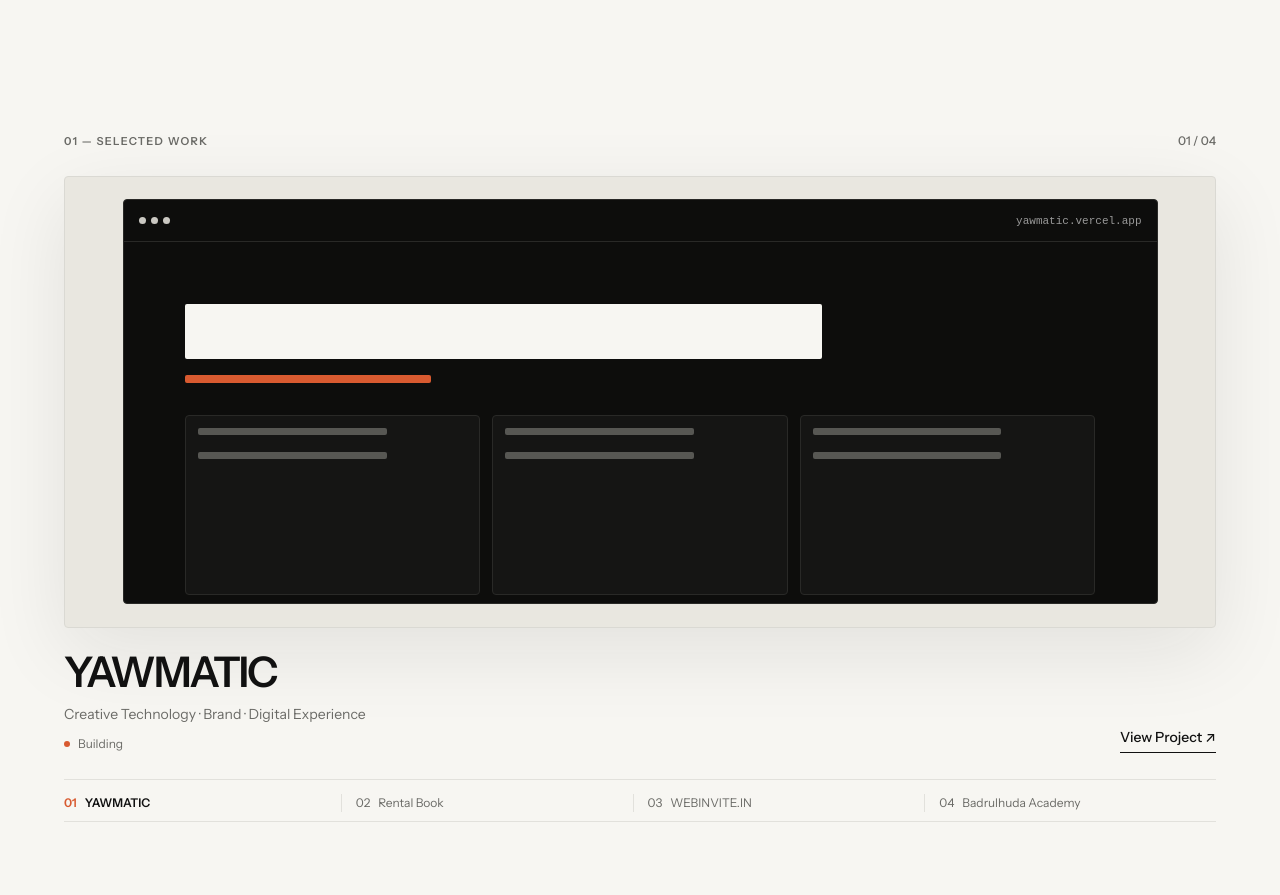
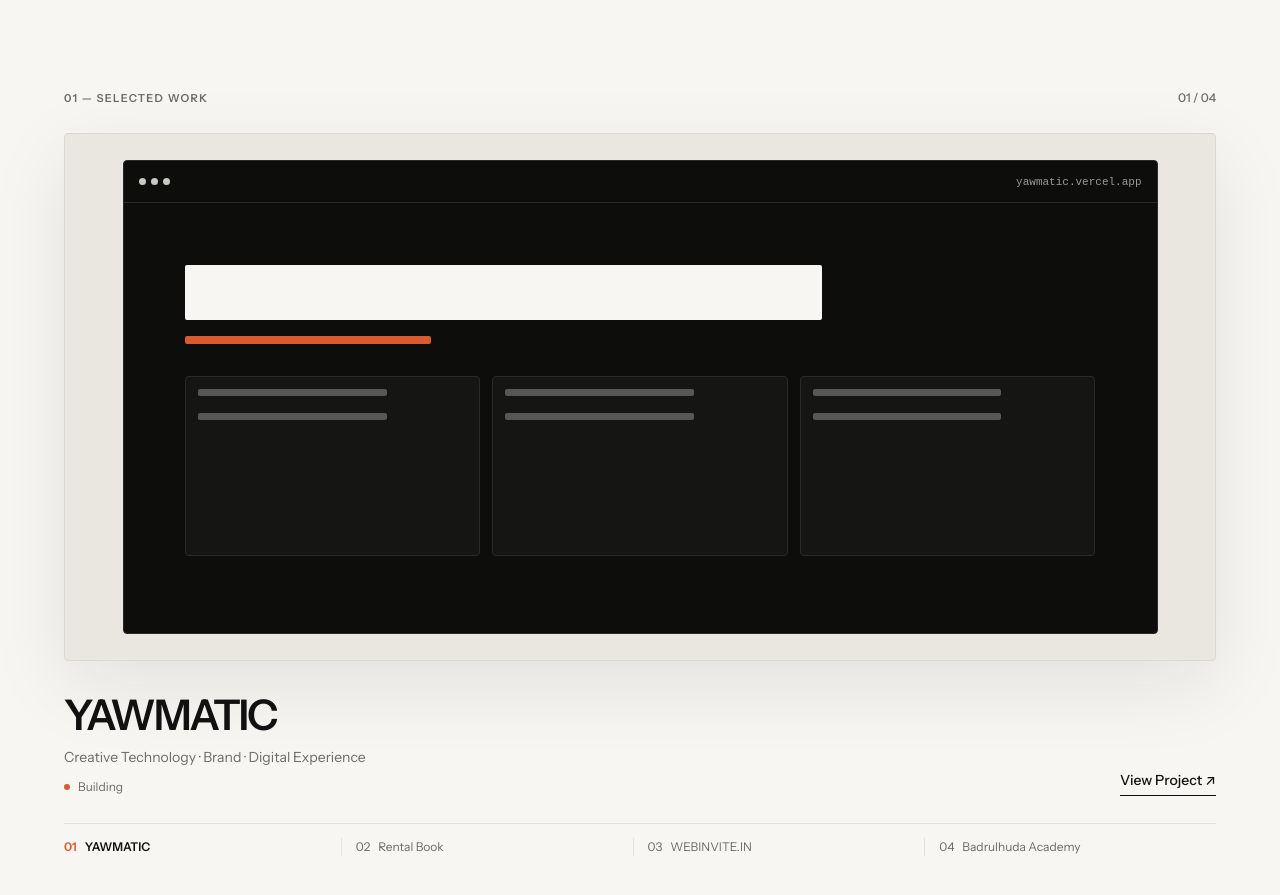
Before and after one commit to jifrick/jifri-portfolio, a React (Vite) app: page / in a window 1280 px wide. Shown: the part 840-1735 px from the top of the page. Built offline with nearby package versions, Linux system fonts and the light colour scheme.

Commit message:
Implement smooth stacked mix transition crossfade between showcase projects

```diff
--- a/src/components/FullWidthProjectStage.css
+++ b/src/components/FullWidthProjectStage.css
@@ -1,5 +1,5 @@
 /* =========================
-   STICKY SHOWCASE (OPTION 2)
+   STICKY SHOWCASE (OPTION 2 MIX TRANSITION)
 ========================= */
 
 .work-showcase {
@@ -42,25 +42,33 @@
   font-weight: 500;
 }
 
-/* Main screenshot visual */
-.project-visual {
+/* Stacked Visual Stage */
+.project-visual-stage {
   width: 100%;
   position: relative;
-  overflow: hidden;
   aspect-ratio: 16 / 9;
   max-height: 66vh;
+}
+
+.project-visual-slide {
+  position: absolute;
+  inset: 0;
+  overflow: hidden;
   border: 1px solid #dad9d3;
   border-radius: var(--radius-sm);
   background: #e9e7e0;
   box-shadow: 0 24px 80px rgba(17, 17, 17, 0.09);
-  transform: translateZ(0);
+  opacity: 0;
+  transform: scale(0.985);
+  pointer-events: none;
+  transition: opacity 0.45s var(--ease), transform 0.45s var(--ease);
   will-change: opacity, transform;
-  transition: opacity 0.18s ease-out, transform 0.22s ease-out;
 }
 
-.project-visual.changing {
-  opacity: 0.25;
-  transform: scale(0.992);
+.project-visual-slide.active {
+  opacity: 1;
+  transform: scale(1);
+  pointer-events: auto;
 }
 
 /* Browser mockup frame */
@@ -142,90 +150,101 @@
 }
 
 /* Theme variations */
-.project-visual.yawmatic .browser {
+.project-visual-slide.yawmatic .browser {
   background: #0d0d0c;
   border-color: #292927;
 }
 
-.project-visual.yawmatic .browser-top {
+.project-visual-slide.yawmatic .browser-top {
   color: #999;
   border-color: #292927;
 }
 
-.project-visual.yawmatic .mock-title {
+.project-visual-slide.yawmatic .mock-title {
   width: 70%;
   height: 55px;
   background: #f7f6f2;
 }
 
-.project-visual.yawmatic .mock-sub {
+.project-visual-slide.yawmatic .mock-sub {
   width: 27%;
   background: var(--accent);
 }
 
-.project-visual.yawmatic .mock-card {
+.project-visual-slide.yawmatic .mock-card {
   background: #151514;
   border-color: #292927;
 }
 
-.project-visual.yawmatic .mock-card span {
+.project-visual-slide.yawmatic .mock-card span {
   background: #575753;
 }
 
-.project-visual.rental .mock-title {
+.project-visual-slide.rental .mock-title {
   width: 40%;
   height: 34px;
 }
 
-.project-visual.rental .mock-grid {
+.project-visual-slide.rental .mock-grid {
   grid-template-columns: 1.25fr 1fr 1fr 1fr;
 }
 
-.project-visual.rental .mock-card {
+.project-visual-slide.rental .mock-card {
   height: 130px;
 }
 
-.project-visual.invite .mock-title {
+.project-visual-slide.invite .mock-title {
   width: 45%;
   height: 55px;
 }
 
-.project-visual.invite .mock-grid {
+.project-visual-slide.invite .mock-grid {
   grid-template-columns: 1fr 1fr;
 }
 
-.project-visual.invite .mock-card {
+.project-visual-slide.invite .mock-card {
   height: 205px;
 }
 
-.project-visual.academy .mock-title {
+.project-visual-slide.academy .mock-title {
   width: 65%;
   height: 34px;
 }
 
-.project-visual.academy .mock-grid {
+.project-visual-slide.academy .mock-grid {
   grid-template-columns: repeat(4, 1fr);
 }
 
-.project-visual.academy .mock-card {
+.project-visual-slide.academy .mock-card {
   height: 135px;
 }
 
-/* Project Info */
-.project-info {
+/* Stacked Info Stage */
+.project-info-stage {
   width: 100%;
+  position: relative;
+  min-height: 110px;
+  margin-top: 25px;
+}
+
+.project-info-slide {
+  position: absolute;
+  inset: 0;
   display: grid;
   grid-template-columns: minmax(0, 1fr) auto;
   align-items: end;
   gap: 30px;
-  margin-top: 25px;
+  opacity: 0;
+  transform: translateY(12px);
+  pointer-events: none;
+  transition: opacity 0.4s var(--ease), transform 0.4s var(--ease);
   will-change: opacity, transform;
-  transition: opacity 0.18s ease-out, transform 0.22s ease-out;
 }
 
-.project-info.changing {
-  opacity: 0.2;
-  transform: translateY(4px);
+.project-info-slide.active {
+  opacity: 1;
+  transform: translateY(0);
+  pointer-events: auto;
 }
 
 .project-title {
@@ -342,7 +361,7 @@
   height: 100%;
   background: var(--text);
   transform-origin: left;
-  transition: none; /* Instant 1:1 scroll tracking */
+  transition: none;
 }
 
 /* Responsive Overrides */
@@ -351,7 +370,7 @@
     width: calc(100% - 48px);
   }
 
-  .project-visual {
+  .project-visual-stage {
     max-height: 58vh;
   }
 
@@ -385,10 +404,9 @@
     margin: 0;
   }
 
-  .project-visual {
+  .project-visual-stage {
     aspect-ratio: 4 / 3;
     max-height: none;
-    box-shadow: 0 15px 45px rgba(17, 17, 17, 0.08);
   }
 
   .browser {
@@ -399,10 +417,13 @@
     height: 100px;
   }
 
-  .project-info {
+  .project-info-stage {
+    min-height: 120px;
+  }
+
+  .project-info-slide {
     grid-template-columns: 1fr;
     gap: 10px;
-    margin-top: 17px;
   }
 
   .project-title {
--- a/src/components/FullWidthProjectStage.tsx
+++ b/src/components/FullWidthProjectStage.tsx
@@ -21,29 +21,11 @@
 
 export const FullWidthProjectStage: React.FC = () => {
   const [active, setActive] = useState(0);
-  const [isChanging, setIsChanging] = useState(false);
   const [progress, setProgress] = useState(0);
 
   const showcaseRef = useRef<HTMLElement | null>(null);
-  const animTimeoutRef = useRef<ReturnType<typeof setTimeout> | null>(null);
   const activeRef = useRef(0);
   activeRef.current = active;
-
-  const currentProject = PRIMARY_PROJECTS[active] || PRIMARY_PROJECTS[0];
-
-  const changeProject = useCallback((index: number) => {
-    const clampedIndex = Math.max(0, Math.min(PRIMARY_PROJECTS.length - 1, index));
-    if (clampedIndex === activeRef.current) return;
-
-    // Instant content update on scroll threshold breach
-    setActive(clampedIndex);
-    setIsChanging(true);
-
-    if (animTimeoutRef.current) clearTimeout(animTimeoutRef.current);
-    animTimeoutRef.current = setTimeout(() => {
-      setIsChanging(false);
-    }, 180);
-  }, []);
 
   const updateFromScroll = useCallback(() => {
     if (!showcaseRef.current) return;
@@ -64,9 +46,9 @@
     );
 
     if (calculatedIndex !== activeRef.current) {
-      changeProject(calculatedIndex);
+      setActive(calculatedIndex);
     }
-  }, [changeProject]);
+  }, []);
 
   useEffect(() => {
     let ticking = false;
@@ -85,7 +67,6 @@
 
     return () => {
       window.removeEventListener('scroll', handleScroll);
-      if (animTimeoutRef.current) clearTimeout(animTimeoutRef.current);
     };
   }, [updateFromScroll]);
 
@@ -142,14 +123,21 @@
             </div>
           </div>
 
-          {/* Large Project Visual */}
-          <div className={`project-visual ${THEME_MAP[currentProject.id] || 'yawmatic'} ${isChanging ? 'changing' : ''}`}>
+          {/* Stacked Mix-Transition Visual Stage */}
+          <div className="project-visual-stage">
+            {PRIMARY_PROJECTS.map((proj, idx) => {
+              const isActive = idx === active;
+              return (
+                <div
+                  key={proj.id}
+                  className={`project-visual-slide ${THEME_MAP[proj.id] || 'yawmatic'} ${isActive ? 'active' : ''}`}
+                >
                   <div className="browser">
                     <div className="browser-top">
                       <div className="browser-dots">
                         <i></i><i></i><i></i>
                       </div>
-                <span>{DOMAIN_MAP[currentProject.id] || 'yawmatic.vercel.app'}</span>
+                      <span>{DOMAIN_MAP[proj.id] || 'yawmatic.vercel.app'}</span>
                     </div>
 
                     <div className="mock-content">
@@ -163,18 +151,31 @@
                     </div>
                   </div>
                 </div>
-
-          {/* Project Information */}
-          <div className={`project-info ${isChanging ? 'changing' : ''}`}>
-            <div>
-              <h2 className="project-title">{currentProject.name}</h2>
-              <div className="project-category">{currentProject.category}</div>
-              <div className="project-status">{currentProject.status}</div>
+              );
+            })}
           </div>
 
-            <Link to={`/work/${currentProject.id}`} className="project-link">
+          {/* Stacked Mix-Transition Info Stage */}
+          <div className="project-info-stage">
+            {PRIMARY_PROJECTS.map((proj, idx) => {
+              const isActive = idx === active;
+              return (
+                <div
+                  key={proj.id}
+                  className={`project-info-slide ${isActive ? 'active' : ''}`}
+                >
+                  <div>
+                    <h2 className="project-title">{proj.name}</h2>
+                    <div className="project-category">{proj.category}</div>
+                    <div className="project-status">{proj.status}</div>
+                  </div>
+
+                  <Link to={`/work/${proj.id}`} className="project-link">
                     View Project ↗
                   </Link>
+                </div>
+              );
+            })}
           </div>
 
           {/* Project Navigation */}
```
Lines whose indentation alone changed are shown as unchanged.
